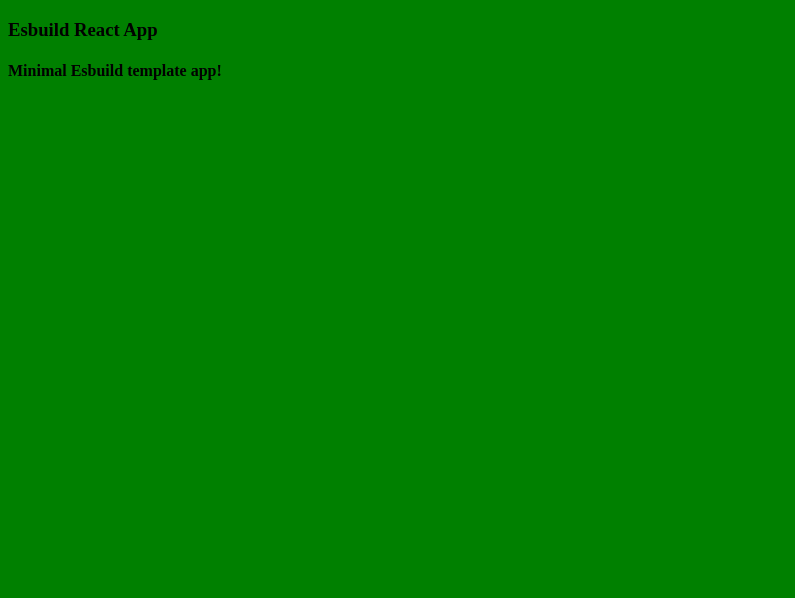
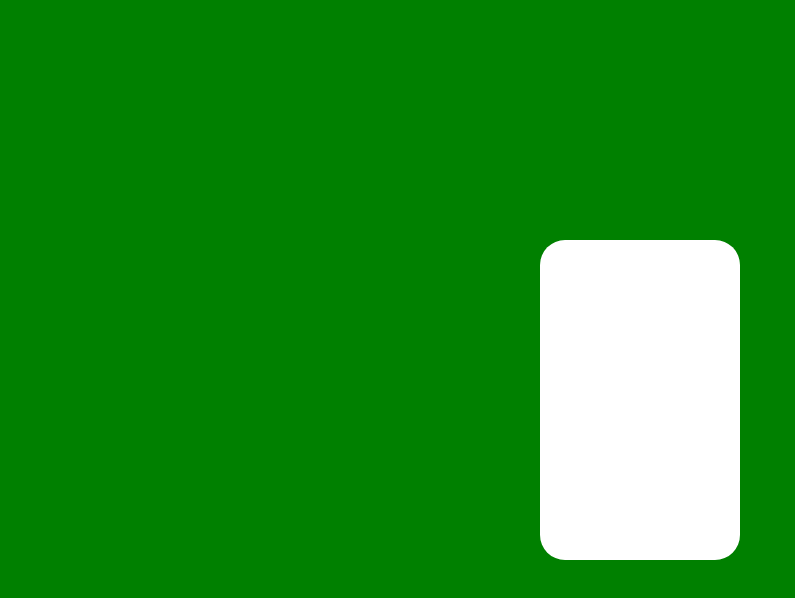
Before and after one commit to IlmariKu/paskahousu, a React app: page / in a window 1280 px wide. Shown: the top 598 px of the page, without its empty margins (0-795 px from the left). Built offline with nearby package versions, Linux system fonts and the light colour scheme.

Commit message:
Adding basic card

```diff
--- a/index.html
+++ b/index.html
@@ -1,7 +1,7 @@
 <!DOCTYPE html>
 <html>
   <head>
-    <title>Esbuild React App</title>
+    <title>Paskahousu</title>
     <meta charset="UTF-8" />
     <meta name="viewport" content="width=device-width, initial-scale=1.0" />
     <link href="./dist/bundle.css" rel="stylesheet" />
--- a/src/App.jsx
+++ b/src/App.jsx
@@ -1,9 +1,9 @@
 import * as React from "react";
 import "./index.css";
+import { Card } from "./Card";
 
 export default () => (
     <>
-      <h3>Esbuild React App</h3>
-      <h4>Minimal Esbuild template app!</h4>
+      <Card />
     </>
   );
--- /dev/null
+++ b/src/Card.jsx
@@ -0,0 +1,19 @@
+import React from 'react';
+import styled from "styled-components";
+
+export function Card(props) {
+    return (
+        <CardFace>
+
+        </CardFace>
+    );
+}
+
+const CardFace = styled.div`
+    margin: 0 auto;
+    margin-top: 30vh;
+    height: 320px;
+    width: 200px;
+    background-color: white;
+    border-radius: 25px;
+`;
```
